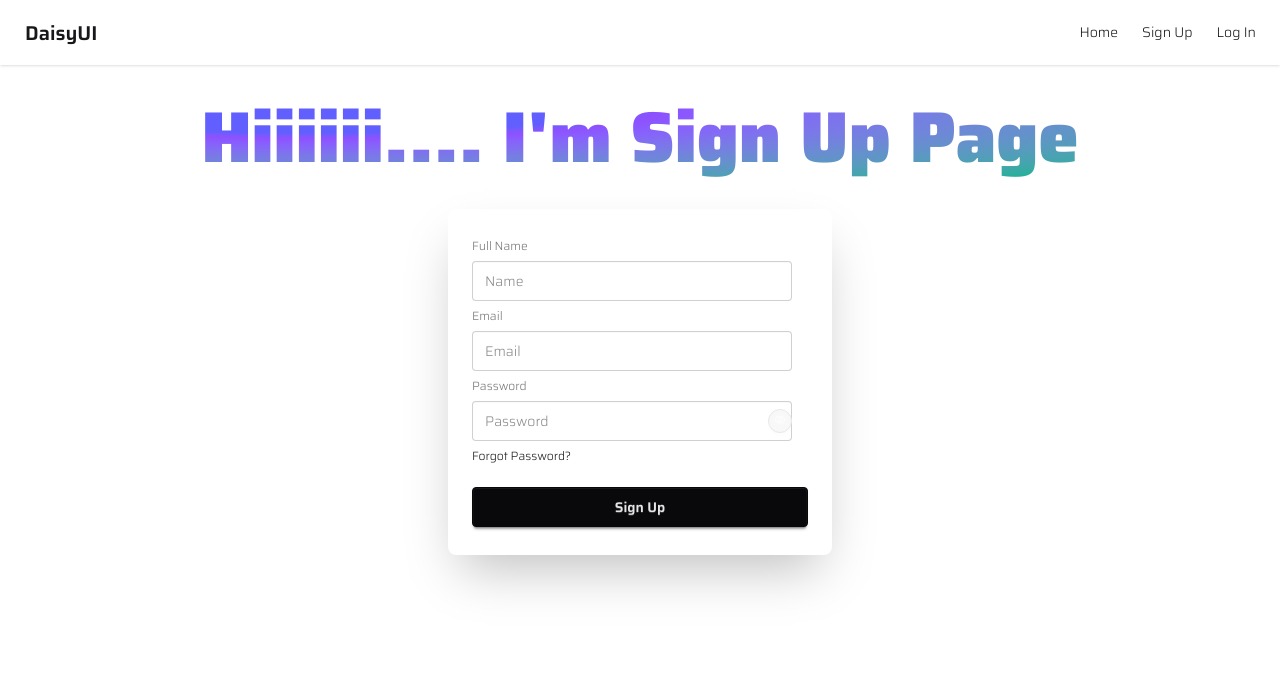
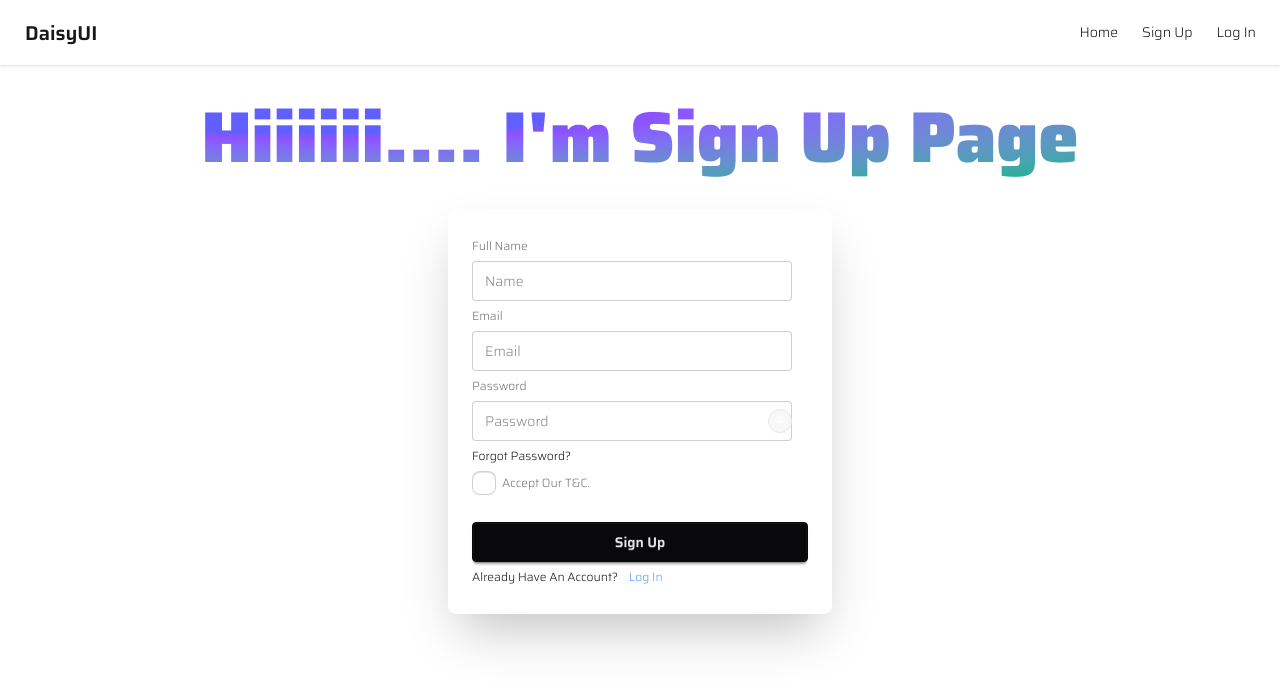
Before and after one commit to rakib-hasan-78/auth-email-pass, a React (Vite) app: page /signup in a window 1280 px wide. Shown: the top 688 px of the page. Built offline with nearby package versions, Linux system fonts and the light colour scheme; a web font is replaced by a local one.

Commit message:
T&C and Login route added plus TC validation completed....

```diff
--- a/src/Pages/Signup/Signup.jsx
+++ b/src/Pages/Signup/Signup.jsx
@@ -5,6 +5,7 @@ import { toast } from 'react-toastify';
 import validatorFunc from '../../validators/validatorFunc';
 import useToggle from '../../assets/toggle';
 import useFormHandler from '../../assets/dataPicker';
+import { Link } from 'react-router';
 
 const Signup = () => {
 
@@ -13,7 +14,8 @@ const Signup = () => {
     const [signUp, signupHandler, reset]=useFormHandler({
         displayName:'',
         email:'',
-        password:''
+        password:'',
+        terms: false
     })
 
     const formHandler = e =>{
@@ -21,7 +23,7 @@ const Signup = () => {
         setError('');
 
         // front-end user validator
-        const errorHandler = validatorFunc(signUp.displayName, signUp.email, signUp.password)
+        const errorHandler = validatorFunc(signUp.displayName, signUp.email, signUp.password, signUp.terms)
         if(errorHandler) {
             toast.error(`${errorHandler}`);
             return;
@@ -41,9 +43,8 @@ const Signup = () => {
                     toast.success(`${toastName} signed up successfully!!!`)
                     console.log(userCredential);
                     console.log('profile data::===',  updateProfile);
-                    reset(
-                        {displayName: '', email:'', password:''}
-                    )
+                    console.log('signed up with terms = ', signUp.terms);
+                    reset()
 
                   })
                   .catch(error=>{
@@ -96,7 +97,18 @@ const Signup = () => {
                                     </button>
                                     </div>
                                     <div><a className="link link-hover">Forgot password?</a></div>
+                                    <div>
+                                        <label className="label">
+                                        <input type="checkbox"
+                                        onChange={(e)=> signupHandler(e.target.name, e.target.checked)}
+                                         name='terms' className="checkbox" />
+                                        Accept our T&C.
+                                        </label>
+                                    </div>
                                     <button className="btn btn-neutral mt-4">Sign Up</button>
+                                    <p>Already Have An Account?<span className='text-blue-400 mx-2'>  <Link to={`/login`}>  Log In</Link>
+                                    </span>
+                                     </p>
                                 </fieldset>
                                 {
                                     error && ( <p>{error}</p> )
--- a/src/validators/validatorFunc.js
+++ b/src/validators/validatorFunc.js
@@ -1,11 +1,11 @@
-import { emailValidator, nameValidator, passwordValidator } from "./validators";
+import { checkBoxValidator, emailValidator, nameValidator, passwordValidator } from "./validators";
 
-const validatorFunc = (name, email, password) => {
+const validatorFunc = (name, email, password, terms) => {
     // nameValidator
     if(nameValidator(name)) return `${nameValidator(name)}`;
     if(emailValidator(email)) return `${emailValidator(email)}`;
     if(passwordValidator(password)) return `${passwordValidator(password)}`
-
+    if(checkBoxValidator(terms)) return `${checkBoxValidator(terms)}`;
 }
 
 export default validatorFunc;
--- a/src/validators/validators.js
+++ b/src/validators/validators.js
@@ -73,5 +73,9 @@ const passwordValidator = (password) => {
 
     return null;
 }
+const checkBoxValidator =(terms)=>{
+    if(!terms) return `You Must Accept Our T&C.`;
+    return null;
+}
 
-export { nameValidator,emailValidator, passwordValidator};
+export { nameValidator,emailValidator, passwordValidator, checkBoxValidator};
```
